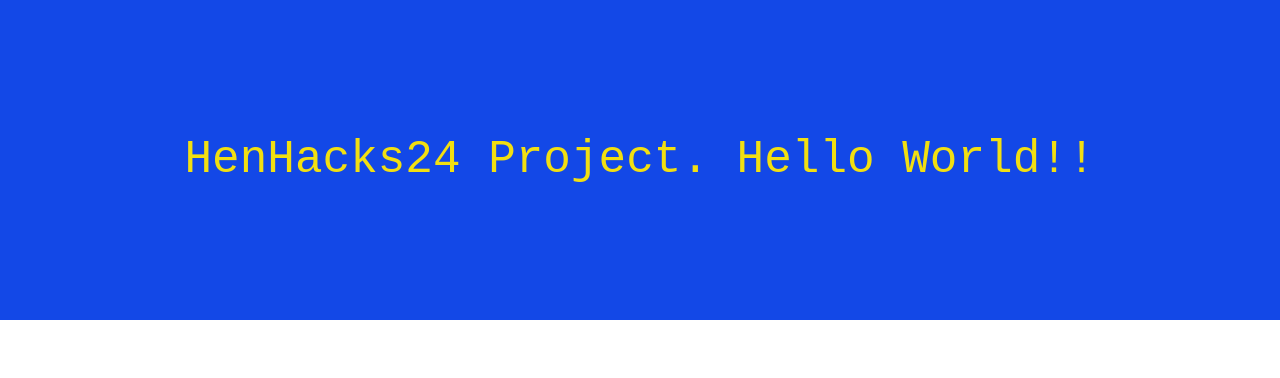
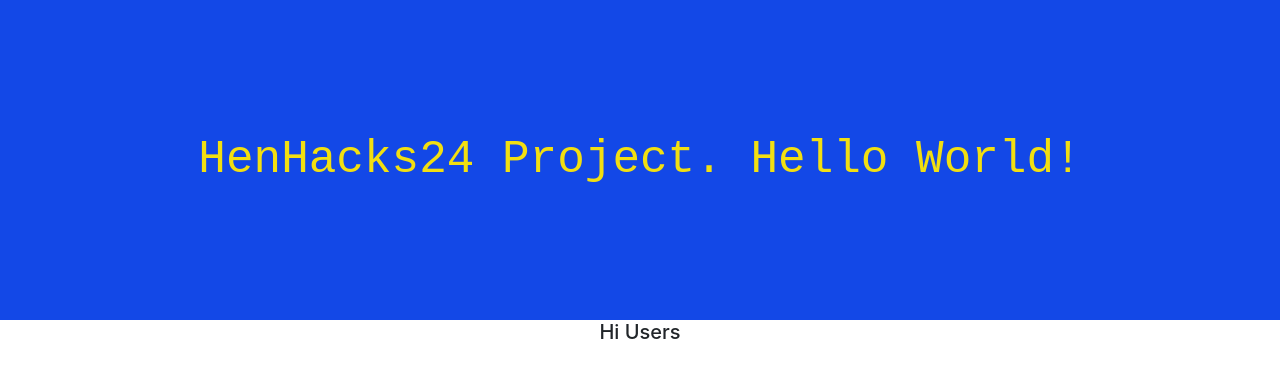
Before and after one commit to HenHacks24/EDU-AI, a React (Create React App) app: page / in a window 1280 px wide. Shown: the top 378 px of the page. Built offline with nearby package versions, Linux system fonts and the light colour scheme.

Commit message:
Created Site 1.2

```diff
--- a/src/App.tsx
+++ b/src/App.tsx
@@ -5,8 +5,9 @@ function App(): JSX.Element {
     return (
         <div className="App">
             <header className="App-header">
-                HenHacks24 Project. Hello World!!
+                HenHacks24 Project. Hello World!
             </header>
+            <h5>Hi Users</h5>
         </div>
     );
 }
```
